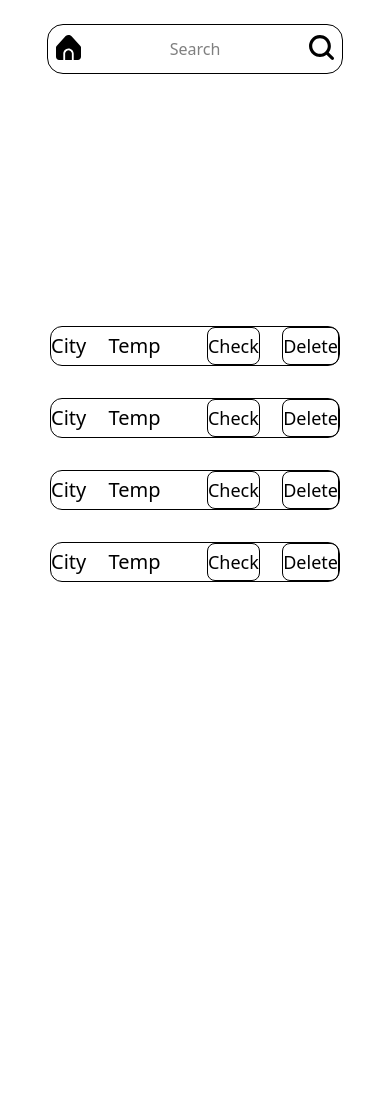
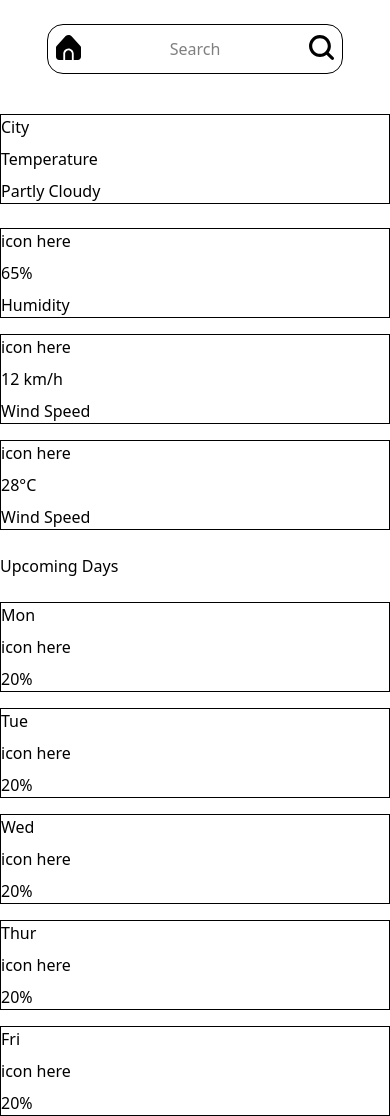
Before and after one commit to rowanvictor01/weather-app, a Vue app: page / in a window 390 px wide. Before the commit the page ends 844 px from the top, so only its background shows below. Built offline with nearby package versions, Linux system fonts and the light colour scheme.

Commit message:
Apply basic mobile-first design on WeatherResults component

```diff
--- a/src/App.vue
+++ b/src/App.vue
@@ -5,7 +5,7 @@ import HistoryList from "./components/HistoryList.vue";
 import WeatherResults from "./components/WeatherResults.vue";
 
 // data
-const currentView = ref("home"); // "home" or "results"
+const currentView = ref("results"); // "home" or "results"
 const searchHistory = reactive(["hi", "hello", "how re you", "asdf"]); // array of objects
 let currentWeather = reactive({}); // for the parsed .json object with .data as property
 const loading = ref();
--- a/src/components/WeatherResults.vue
+++ b/src/components/WeatherResults.vue
@@ -1,27 +1,27 @@
 <script setup></script>
 
 <template>
-  <article>
-    <section>
+  <article class="mt-10 flex flex-col gap-6">
+    <section class="border flex flex-col gap-2">
       <output>City</output>
       <output>Temperature</output>
       <output>Partly Cloudy</output>
     </section>
 
-    <section>
-      <div>
+    <section class="flex flex-col gap-4">
+      <div class="border flex flex-col gap-2">
         <output>icon here</output>
         <output>65%</output>
         <output>Humidity</output>
       </div>
 
-      <div>
+      <div class="border flex flex-col gap-2">
         <output>icon here</output>
         <output>12 km/h</output>
         <output>Wind Speed</output>
       </div>
 
-      <div>
+      <div class="border flex flex-col gap-2">
         <output>icon here</output>
         <output>28&deg;C </output>
         <output>Wind Speed</output>
@@ -30,32 +30,32 @@
 
     <output>Upcoming Days</output>
 
-    <section>
-      <div>
+    <section class="flex flex-col gap-4">
+      <div class="border flex flex-col gap-2">
         <output>Mon</output>
         <output>icon here</output>
         <output>20%</output>
       </div>
 
-      <div>
+      <div class="border flex flex-col gap-2">
         <output>Tue</output>
         <output>icon here</output>
         <output>20%</output>
       </div>
 
-      <div>
+      <div class="border flex flex-col gap-2">
         <output>Wed</output>
         <output>icon here</output>
         <output>20%</output>
       </div>
 
-      <div>
+      <div class="border flex flex-col gap-2">
         <output>Thur</output>
         <output>icon here</output>
         <output>20%</output>
       </div>
 
-      <div>
+      <div class="border flex flex-col gap-2">
         <output>Fri</output>
         <output>icon here</output>
         <output>20%</output>
```
